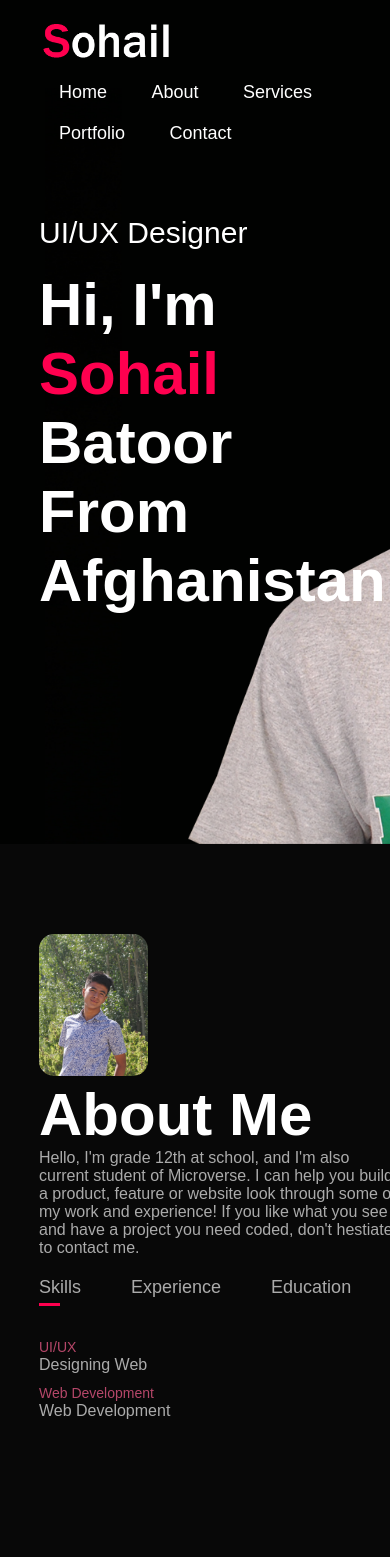
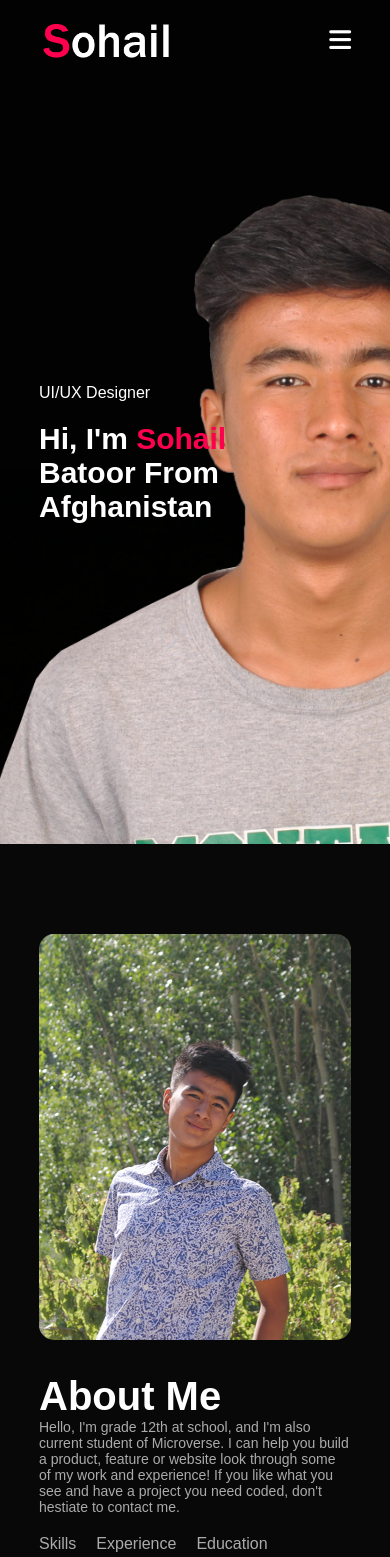
Before and after one commit to batoorsohail/sohailPortfolio, a plain HTML site: page index.html in a window 390 px wide. Shown: the top 1557 px of the page. Drawn offline with Linux system fonts and the light colour scheme.

Commit message:
Last day

```diff
--- a/index.html
+++ b/index.html
@@ -14,13 +14,15 @@
             <nav>
                 <img src="/imgs/logo.png" class="logo">
 
-                 <ul>
-                    <li><a href="#">Home</a></li>
-                    <li><a href="#">About</a></li>
-                    <li><a href="#">Services</a></li>
-                    <li><a href="#">Portfolio</a></li>
-                    <li><a href="#">Contact</a></li>
+                 <ul id="sidemenu">
+                    <li><a href="#home">Home</a></li>
+                    <li><a href="#about">About</a></li>
+                    <li><a href="#services">Services</a></li>
+                    <li><a href="#portfolio">Portfolio</a></li>
+                    <li><a href="#contact">Contact</a></li>
+                    <i class="fa-solid fa-xmark" onclick="closemenu()"></i>
                 </ul>
+                <i class="fa-solid fa-bars" onclick="openmenu()"></i>
            </nav>
            <div class="hear-text">
                 <p>UI/UX Designer</p>
@@ -149,12 +151,13 @@
                     <a href="/imgs/CV.pdf" download class="btn btn2">Download CV</a>
                 </div>
                 <div class="contact-right">
-                    <form>
+                    <form name="submit-to-google-sheet">
                         <input type="text" name="name" placeholder="Your Name" required>
                         <input type="email" name="email" placeholder="Your Email" required>
                         <textarea name="message" rows="6" placeholder="Your Message" required></textarea>
                         <button type="submit" class="btn btn2">Submit</button>
                     </form>
+                    <span id="msg"></span>
                 </div>
             </div>
         </div>
@@ -178,5 +181,34 @@
         document.getElementById(tabname).classList.add("active-tab");
     }
 </script>
+
+<script>
+    var sidemeu = document.getElementById("sidemenu");
+
+    function openmenu(){
+        sidemeu.style.right = "0";
+    }
+    function closemenu(){
+        sidemeu.style.right = "-200px";
+    }
+</script>
+<script>
+    const scriptURL = '<https://script.google.com/macros/s/AKfycbx6F0_A8mQEBXpB1CFD2xJpqoGSxIoVHk3VGyy2KYRrx_RPj3l5opTkzLQo-jryAnl6Zw/exec>'
+    const form = document.forms['submit-to-google-sheet']
+    const msg = document.getElementById("msg")
+
+    form.addEventListener('submit', e => {
+      e.preventDefault()
+      fetch(scriptURL, { method: 'POST', body: new FormData(form)})
+        .then(response => {
+            msg.innerHTML = "Message sent successfully"
+            setTimeout(function(){
+                msg.innerHTML = ""
+            },5000)
+            form.reset()
+        })
+        .catch(error => console.error('Error!', error.message))
+    })
+  </script>
 </body>
 </html>
--- a/style.css
+++ b/style.css
@@ -3,6 +3,10 @@
     padding: 0;
     font-family: 'Poppins', sans-serif;
     box-sizing: border-box;
+}
+
+html{
+    scroll-behavior: smooth;
 }
 
 body{
@@ -309,3 +313,72 @@ form .btn2{
 .copyright i{
     color: #ff004f;
 }
+/* ---------------------------------css for small screens -------------------------- */
+nav .fa-solid{
+    display: none;
+}
+
+@media only screen and (max-width: 600px){
+    #header{
+        background-image: url(/imgs/phone-background.png);
+    }
+    .hear-text{
+        margin-top: 100%;
+        font-size: 16px;
+    }
+    .hear-text h1{
+        font-size: 30px;
+    }
+    nav .fa-solid{
+        display: block;
+        font-size: 25px;
+    }
+    nav ul{
+        background: #ff004f;
+        position: fixed;
+        top: 0;
+        right: -200px;
+        width: 200px;
+        height: 100vh;
+        padding-top: 50px;
+        z-index: 2;
+        transition: right 0.5s;
+    }
+    nav ul li{
+        display: block;
+        margin: 25px;
+    }
+    nav ul .fa-solid{
+        position: absolute;
+        top: 25px;
+        left: 25px;
+        cursor: pointer;
+    }
+    .sub-title{
+        font-size: 40px;
+    }
+    .about-col-1, .about-col-2{
+        flex-basis: 100%;
+    }
+    .about-col-1{
+        margin-bottom: 30px;
+    }
+    .about-col-2{
+        font-size: 14px;
+    }
+    .tab-links{
+        font-size: 16px;
+        margin-right: 20px;
+    }
+    .contact-left, .contact-right{
+        flex-basis: 100%;
+    }
+    .copyright{
+        font-size: 14px;
+    }
+}
+#msg{
+    color: #61B752;
+    margin-top: -40px;
+    display: block;
+}
```
